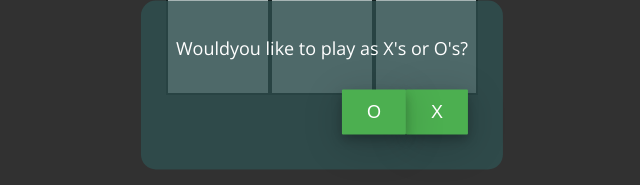
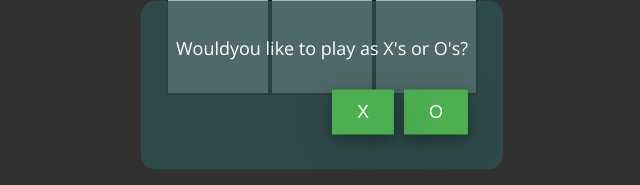
Before and after one commit to kganguly/FCC-Tic-Tac-Toe, a website: page index.html in a window 1280 px wide. Shown: the part 315-500 px from the top of the page, without its empty margins (318-958 px from the left). Drawn offline with nearby package versions, Linux system fonts and the light colour scheme.

Commit message:
Fixed player selection buttons.

```diff
--- a/css/style.css
+++ b/css/style.css
@@ -81,6 +81,7 @@ main {
     border: none;
     color: white;
     margin-top: 30px;
+    margin-left: 10px;
     padding: 12px 25px;
     text-align: center;
     text-decoration: none;
--- a/index.html
+++ b/index.html
@@ -31,17 +31,9 @@
     </div>
     <div id="choicePrompt" class="modal centeredContainer">
         <span class="modalInfo">Wouldyou like to play as X's or O's?</span><br>
+        <button id="oButton" type="button" class="btn btn-info">O</button>
         <button id="xButton" type="button" class="btn btn-info">X</button>
-        <button id="oButton" type="button" class="btn btn-info">O</button>
     </div>
-
-    <!--
-        <footer class="text-center">
-            <hr>
-            <p>Created by <a href="https://www.freecodecamp.com/kganguly" target="_blank">Kaushik Ganguly</a>.</p>
-        </footer>
-        -->
-
 
 </body>
 
```
